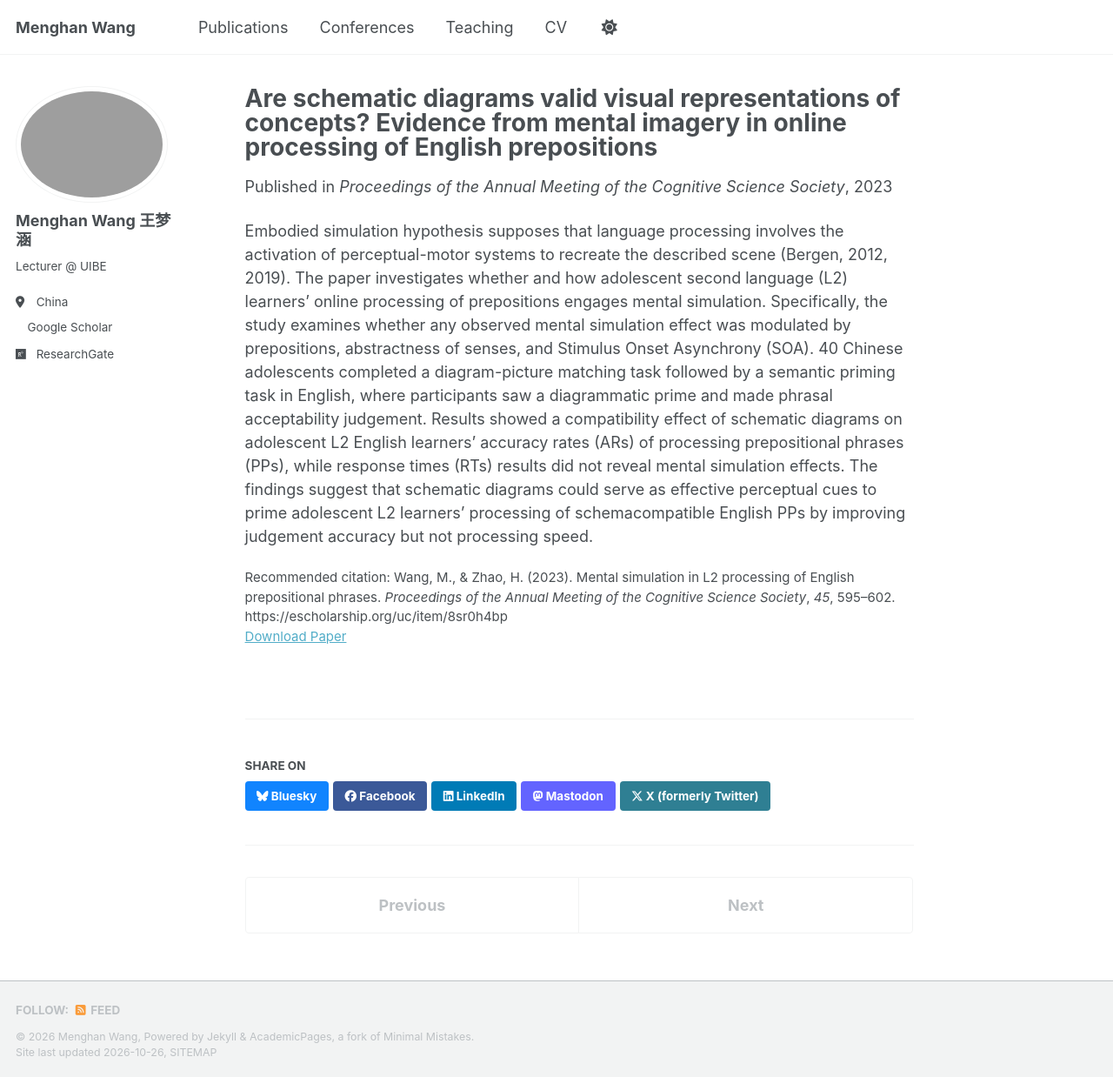
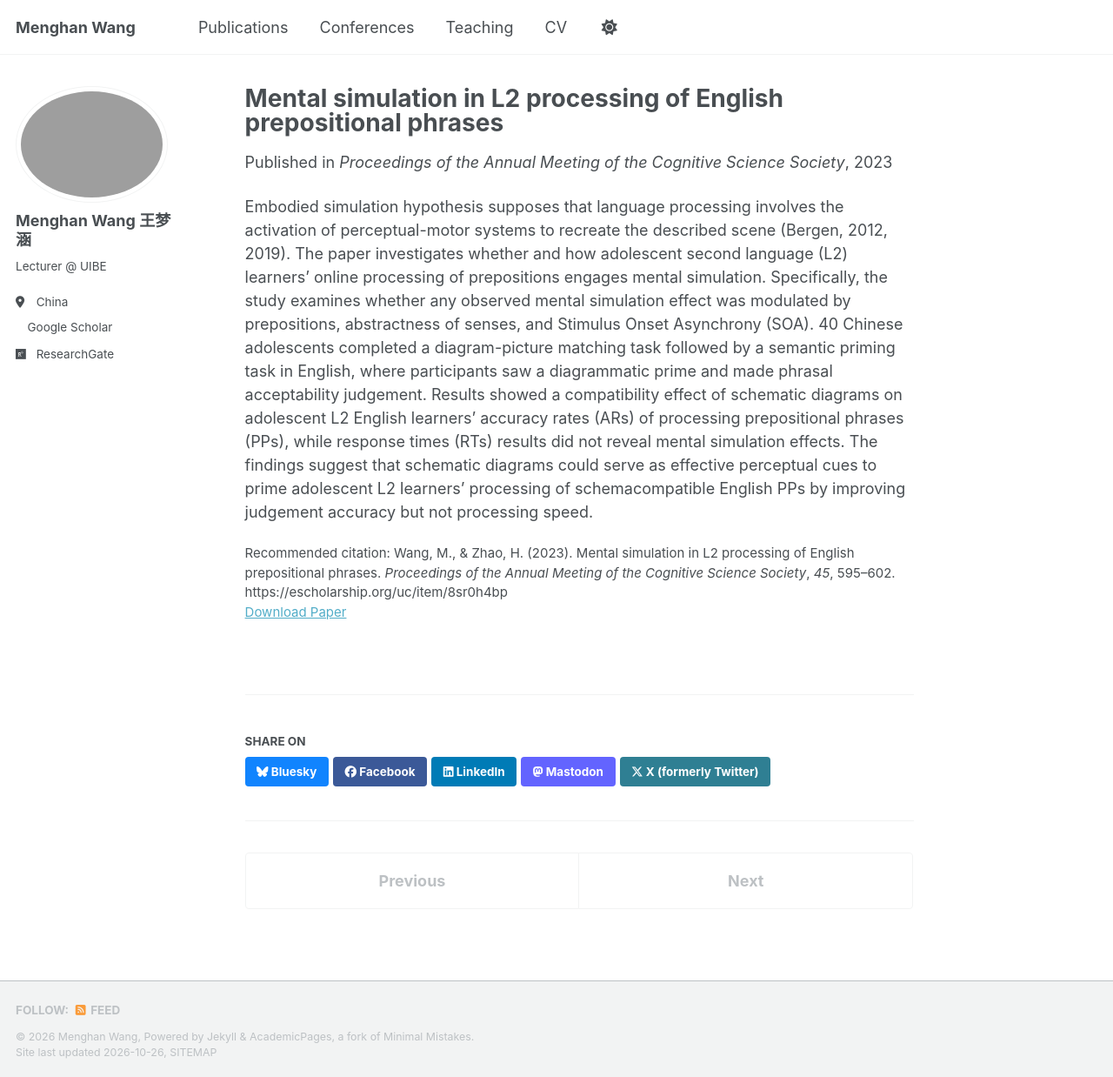
Before and after one commit to menghan120/menghan.github.io, a Jekyll site: the page built from _publications/Wang_and_Zhao_2023.md, in a window 1280 px wide and 1238 px high. Shown: the whole window at 87% size. Built offline with Jekyll 4.4.1, drawn with Linux system fonts in a browser that asks for light colours; a script bundle is joined from its source files by our own code; a style sheet for code colours, icons or effects is not loaded.

Commit message:
Update title of Wang and Zhao 2023 publication

```diff
--- a/_publications/Wang_and_Zhao_2023.md
+++ b/_publications/Wang_and_Zhao_2023.md
@@ -1,5 +1,5 @@
 ---
-title: "Are schematic diagrams valid visual representations of concepts? Evidence from mental imagery in online processing of English prepositions"
+title: "Mental simulation in L2 processing of English prepositional phrases"
 collection: publications
 category: conferences
 permalink: /publication/Wang_and_Zhao_2023
```
